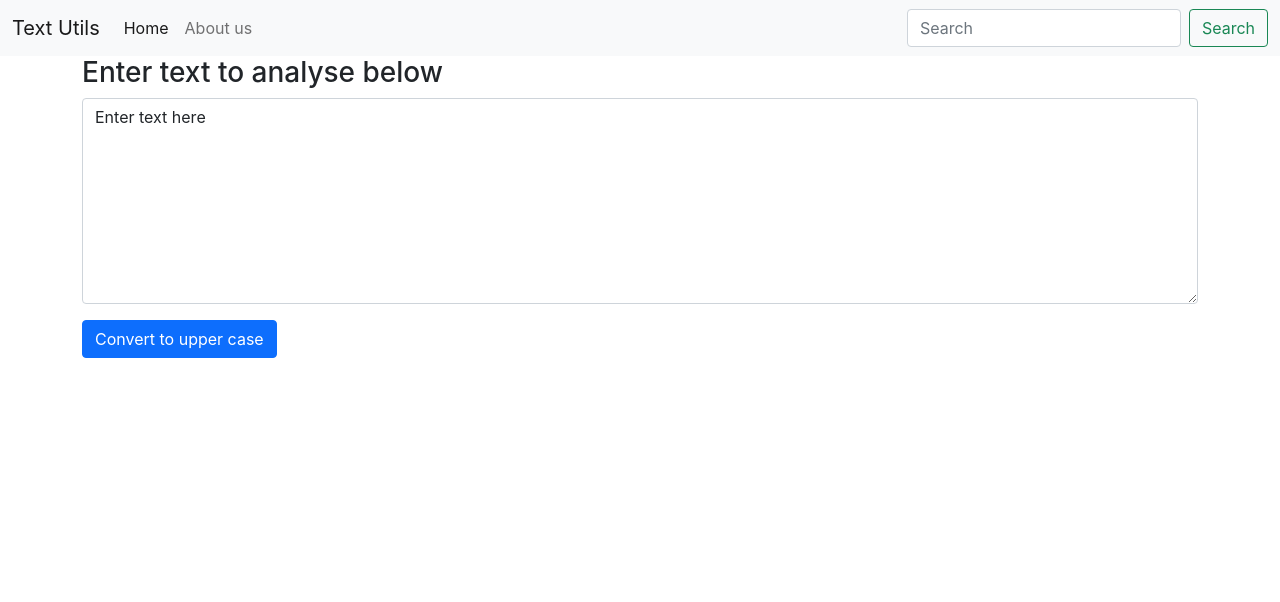
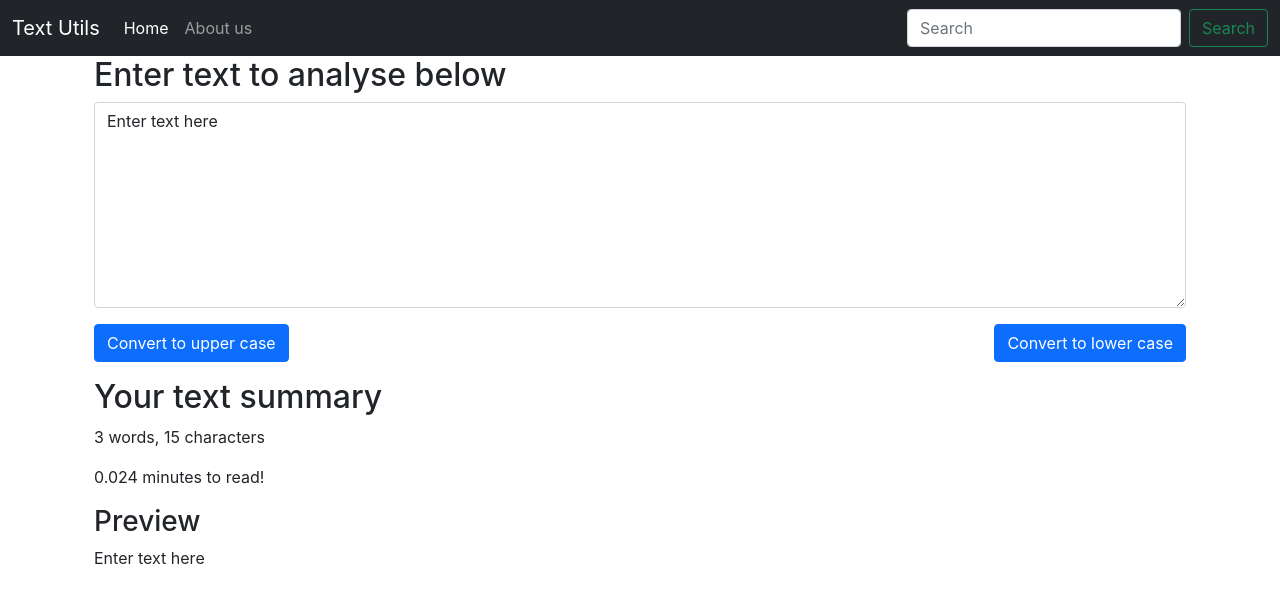
Before and after one commit to GBala1973/reactTextUtils, a React (Create React App) app: page / in a window 1280 px wide. Shown: the top 602 px of the page. Built offline with nearby package versions, Linux system fonts and the light colour scheme.

Commit message:
lower case, char length, total word count, preview

```diff
--- a/src/components/Navbar.js
+++ b/src/components/Navbar.js
@@ -4,7 +4,7 @@ import PropTypes from 'prop-types'
 
 const Navbar = (props) => {
   return (
-    <nav className="navbar navbar-expand-lg navbar-light bg-light">
+    <nav className="navbar navbar-expand-lg navbar-dark bg-dark">
         <div className="container-fluid">
           <a className="navbar-brand" href="#">{props.title}</a>
           <button className="navbar-toggler" type="button" data-bs-toggle="collapse" data-bs-target="#navbarSupportedContent" aria-controls="navbarSupportedContent" aria-expanded="false" aria-label="Toggle navigation">
--- a/src/components/TextForm.js
+++ b/src/components/TextForm.js
@@ -5,9 +5,14 @@ const TextForm = (props) => {
   // text = "Enter new text" -- Wrong way to set/update text variable
   //setText("Enter new text") -- Correct way to set/update text variable
 
-  const handleUpClick = () => {
+  const handleUpperCase = () => {
     const upperText = text.toUpperCase();
     setText(upperText);
+  }
+
+  const handleLowerCase = () => {
+    const lowerText = text.toLowerCase();
+    setText(lowerText);
   }
 
   const handleOnChange = (event) => {
@@ -15,13 +20,26 @@ const TextForm = (props) => {
   }
 
   return (
-    <div>
-        <h3>{props.heading}</h3>
-        <div className="mb-3">
-            <textarea className="form-control" onChange={handleOnChange} value={text} id="mybox" rows="8"></textarea>
-        </div>
-        <button className="btn btn-primary" onClick={handleUpClick}>Convert to upper case</button>
-    </div>
+    <>
+      <div className="container">
+          <h2>{props.heading}</h2>
+          <div className="mb-3">
+              <textarea className="form-control" onChange={handleOnChange} value={text} id="mybox" rows="8"></textarea>
+          </div>
+          <div className="btn-container d-flex justify-content-between">
+            <button className="btn btn-primary" onClick={handleUpperCase}>Convert to upper case</button>
+            <button className="btn btn-primary" onClick={handleLowerCase}>Convert to lower case</button>
+          </div>
+      </div>
+      <div className="container my-3">
+        <h2>Your text summary</h2>
+        <p>{ text.split(' ').length } words, { text.length } characters</p>
+        <p>{0.008 * text.split(' ').length } minutes to read!</p>
+        <h3>Preview</h3>
+        <p>{ text }</p>
+      </div>
+    </>
+
   )
 }
 
```
